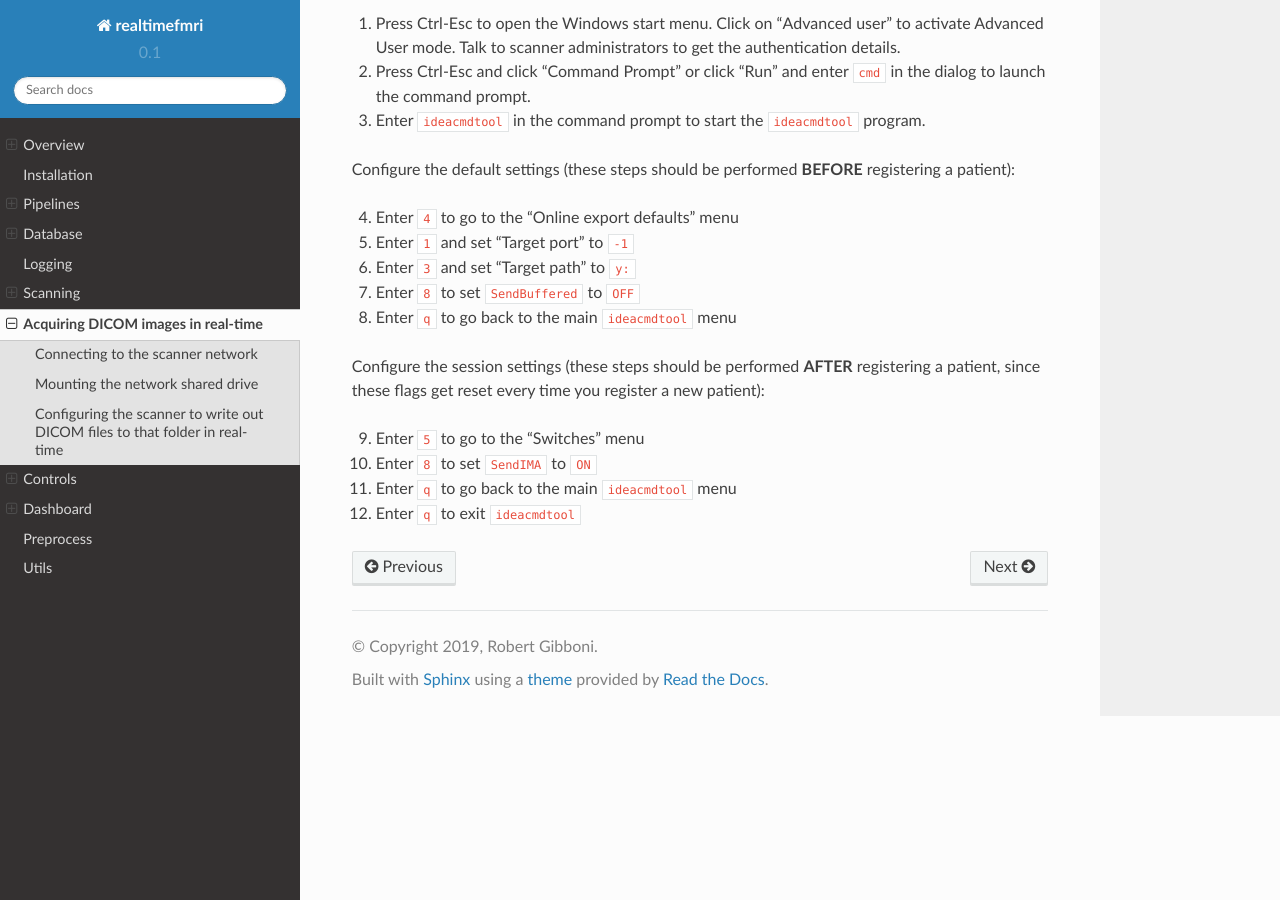
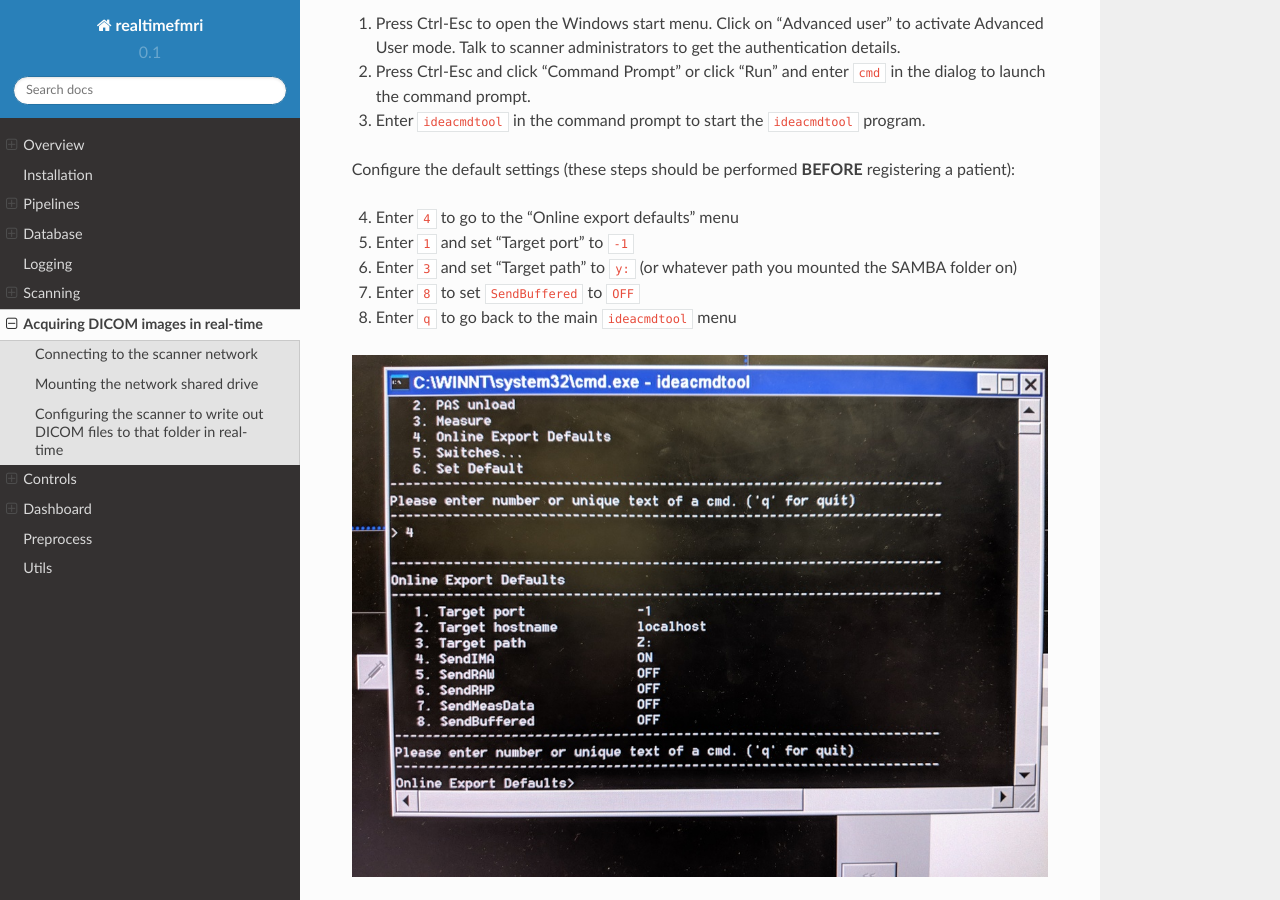
Before and after one commit to gallantlab/realtimefmri, a Sphinx documentation site: the page built from docs/source/scanning/network.rst, in a window 1280 px wide and 900 px high, scrolled down 979 px. Built offline with Sphinx 7.4.7 and the Read the Docs theme 2.0.0, drawn with Linux system fonts in a browser that asks for light colours; pages that are not in the unit, such as notebooks, are missing from menus.

Commit message:
DOC: add screenshots for ideacmdtool

```diff
--- a/docs/source/scanning/network.rst
+++ b/docs/source/scanning/network.rst
@@ -38,9 +38,11 @@ Configure the default settings (these steps should be performed **BEFORE** regis
 
 4. Enter ``4`` to go to the "Online export defaults" menu
 5. Enter ``1`` and set "Target port" to ``-1``
-6. Enter ``3`` and set "Target path" to ``y:``
+6. Enter ``3`` and set "Target path" to ``y:`` (or whatever path you mounted the SAMBA folder on)
 7. Enter ``8`` to set ``SendBuffered`` to ``OFF``
 8. Enter ``q`` to go back to the main ``ideacmdtool`` menu
+
+.. image:: network_online_export.jpg
 
 Configure the session settings (these steps should be performed **AFTER** registering a patient, since these flags get reset every time you register a new patient):
 
```
Also changed, not shown: other parts of docs/source/scanning/network.rst (+2 -0 lines), docs/source/scanning/network_online_export.jpg (added), docs/source/scanning/network_switches.jpg (added).
